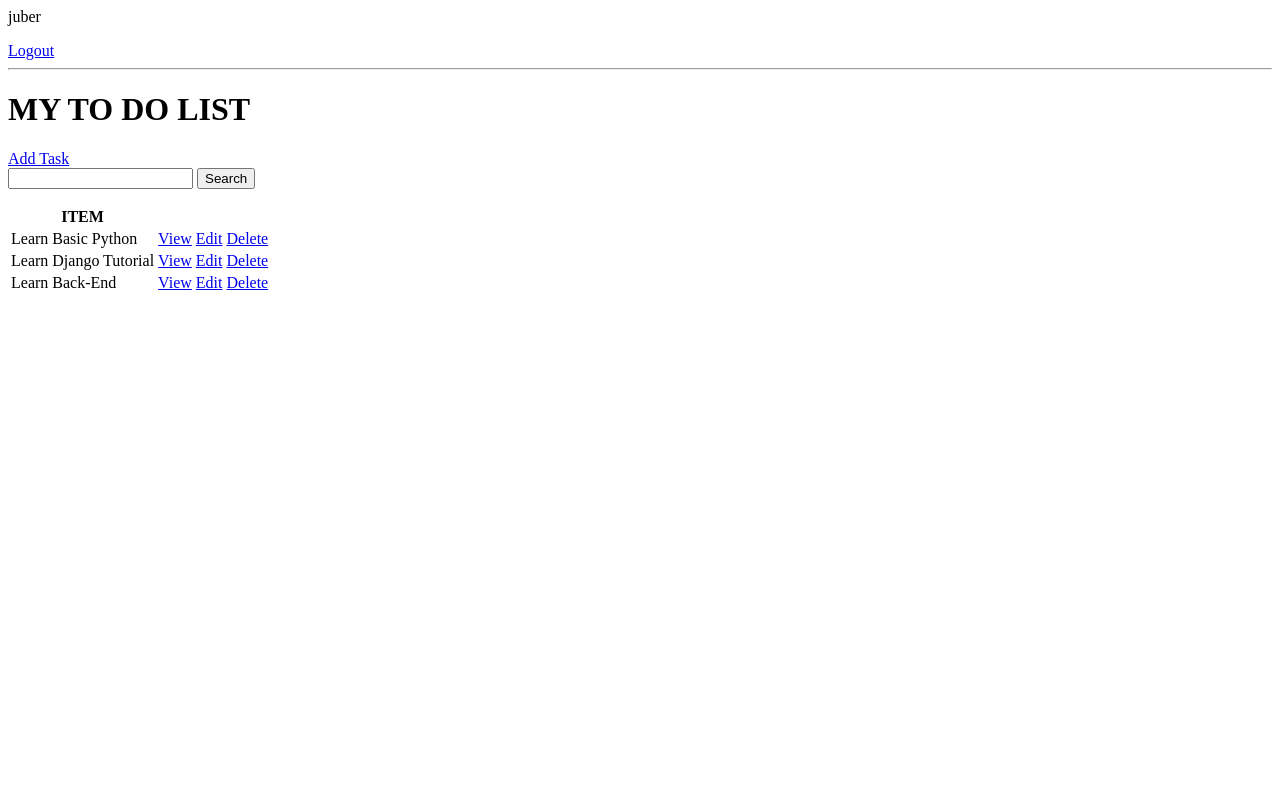
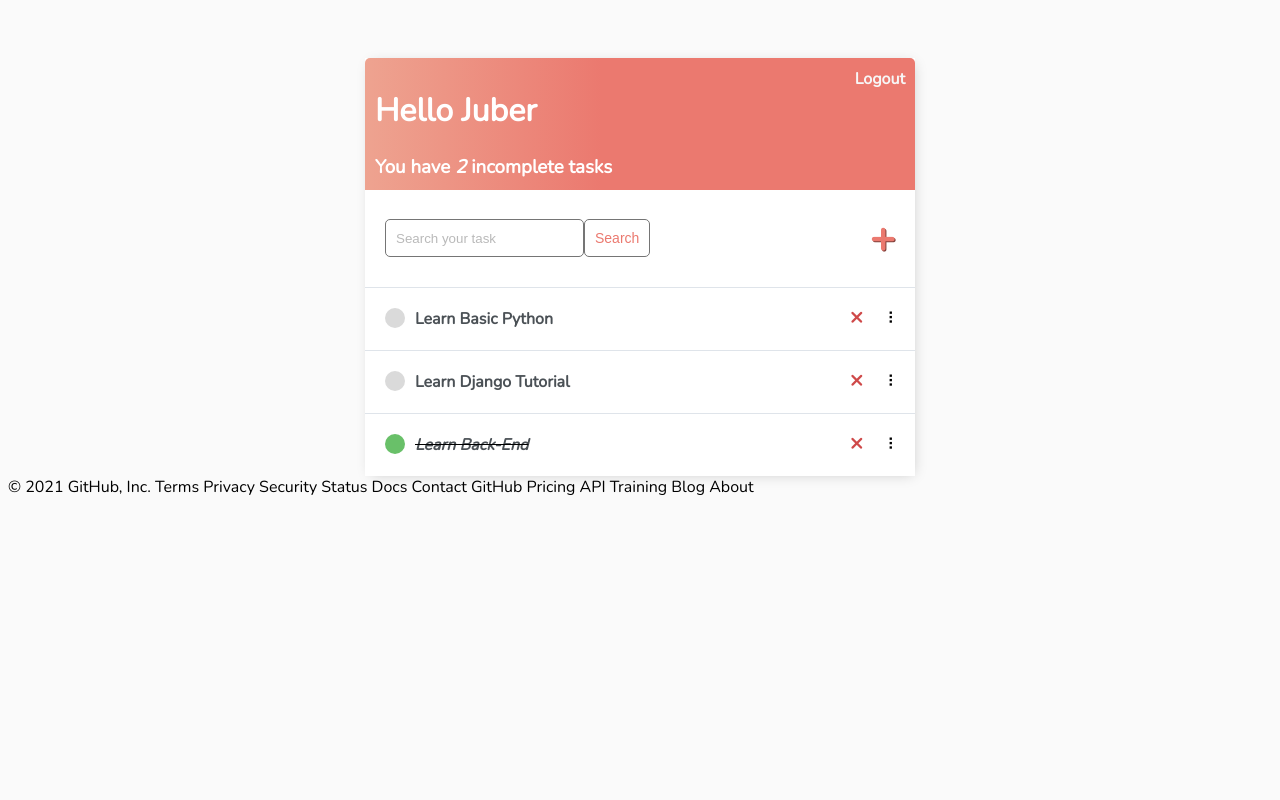
Before and after one commit to sagaraljuber/Django-To-do-list-with-a-user-authentication, a Django app: page / in a window 1280 px wide. Run offline with Django 3.2, Linux system fonts and the light colour scheme; a user stored in the database is signed in; data comes from the database, SQL or seed files in the repository; both versions use the stored data as it was after the commit.

Commit message:
complete code

```diff
--- /dev/null
+++ b/base/templates/base/main.html
@@ -0,0 +1,222 @@
+<!DOCTYPE html>
+<html lang="en">
+
+<head>
+    <meta charset="utf-8">
+    <meta name="description"
+        content="This is to do list implemented using Django by Dennis Ivy who is a full stack web developer.">
+
+    <meta http-equiv="X-UA-Compatible" content="IE=edge">
+    <title>To Do Items</title>
+    <meta name="description" content="">
+    <meta name="viewport" content="width=device-width, initial-scale=1">
+
+    <link rel="preconnect" href="https://fonts.gstatic.com">
+    <link href="https://fonts.googleapis.com/css2?family=Nunito:wght@200&display=swap" rel="stylesheet">
+
+    <style>
+        body {
+            background-color: #FAFAFA;
+            font-family: 'Nunito', sans-serif;
+            padding-top: 50px;
+        }
+
+        h1,
+        h2,
+        h3,
+        h4,
+        h5,
+        h6,
+            {
+            font-family: 'Raleway', sans-serif;
+        }
+
+        a,
+        p {
+            color: #4b5156
+        }
+
+        a {
+            font-weight: 600;
+        }
+
+        .container {
+            max-width: 550px;
+            margin: auto;
+            background-color: #fff;
+            -webkit-box-shadow: 2px 2px 13px -4px rgba(0, 0, 0, 0.21);
+            box-shadow: 2px 2px 13px -4px rgba(0, 0, 0, 0.21);
+        }
+
+        input {
+            outline: none;
+            border: none;
+        }
+
+        .header-bar {
+            display: flex;
+            justify-content: space-between;
+            color: #fff;
+            padding: 10px;
+            border-radius: 5px 5px 0 0;
+            background: linear-gradient(90deg, #EEA390 0%, #EB796F 43%, #EB796F 100%);
+        }
+
+        .header-bar a {
+            color: rgb(247, 247, 247);
+            text-decoration: none;
+        }
+
+        .task-wrapper {
+            display: flex;
+            align-items: center;
+            justify-content: space-between;
+            background-color: #fff;
+            border-top: 1px solid #dfe4ea;
+            overflow: hidden;
+        }
+
+        .task-title {
+            display: flex;
+            padding: 20px;
+        }
+
+        .task-title a {
+            text-decoration: none;
+            color: #4b5156;
+            margin-left: 10px;
+        }
+
+        .task-complete-icon {
+            height: 20px;
+            width: 20px;
+            background-color: rgb(105, 192, 105);
+            border-radius: 50%;
+        }
+
+        .task-incomplete-icon {
+            height: 20px;
+            width: 20px;
+            background-color: rgb(218, 218, 218);
+            border-radius: 50%;
+        }
+
+        .delete-link {
+            text-decoration: none;
+            font-weight: 900;
+            color: #cf4949;
+            font-size: 22px;
+            line-height: 0;
+            padding: 20px 0px;
+        }
+
+        /*Handle Classes*/
+
+        .handle {
+            display: inline-block;
+            padding: 20px 16px;
+            cursor: grab;
+            user-select: none;
+        }
+
+        .handle:after,
+        .handle:before {
+            display: block;
+            content: "";
+        }
+
+        .handle:active,
+        .handle:active:before,
+        .handle:active:after {
+            cursor: grabbing;
+        }
+
+        .dropArea {
+            background-color: #f1f2f6;
+            color: black;
+            border: #ced6e0 1px solid;
+        }
+
+        .selectedTask {
+            opacity: 0.6;
+        }
+
+
+        #add-link {
+            color: #EB796F;
+            text-decoration: none;
+            font-size: 42px;
+            text-shadow: 1px 1px #81413b;
+        }
+
+        #search-add-wrapper {
+            display: flex;
+            justify-content: space-between;
+            align-items: center;
+            padding: 20px;
+        }
+
+        @media screen and (max-width:320px) {
+            #search-add-wrapper {
+                padding: 10px;
+            }
+        }
+
+        input[type=text],
+        input[type=password],
+        textarea {
+            border: 1px solid #757575;
+            border-radius: 5px;
+            padding: 10px;
+            width: 90%;
+        }
+
+        label {
+            padding-top: 10px !important;
+            display: block;
+        }
+
+        ::placeholder {
+            font-weight: 300;
+            opacity: 0.5;
+        }
+
+        .button {
+            border: 1px solid #757575;
+            background-color: #FFF;
+            color: #EB796F;
+            padding: 10px;
+            font-size: 14px;
+            border-radius: 5px;
+            cursor: pointer;
+            text-decoration: none;
+        }
+
+        .card-body {
+            padding: 20px;
+        }
+    </style>
+</head>
+
+<body>
+
+    <div class="container">
+        {% block content %} {% endblock content %}
+    </div>
+
+</body>
+
+
+</html>
+© 2021 GitHub, Inc.
+Terms
+Privacy
+Security
+Status
+Docs
+Contact GitHub
+Pricing
+API
+Training
+Blog
+About
--- a/base/templates/base/task_list.html
+++ b/base/templates/base/task_list.html
@@ -1,38 +1,84 @@
+{% extends 'base/main.html' %} {% block content %}
 
-{% if request.user.is_authenticated %}
-    <p>{{request.user}}</p>
-    <a href ="{% url 'logout' %}">Logout</a> </a>
-{% else %}
-    <a href ="{% url 'login' %}">Login</a> </a>
-{% endif %}
+<script src="https://cdn.jsdelivr.net/npm/sortablejs@latest/Sortable.min.js"></script>
+<div class="header-bar">
+    <div>
+        <h1>Hello {{request.user|title}}</h1>
+        <h3 style="margin:0">You have <i>{{count}}</i> incomplete task{{ count|pluralize:"s" }}</h3>
+    </div>
+
+    {% if request.user.is_authenticated %}
+    <a href="{% url 'logout' %}">Logout</a> {% else %}
+    <a href="{% url 'login' %}">Login</a> {% endif %}
+</div>
 
 
-<hr>
-<h1> MY TO DO LIST {{color}}</h1>
+<div id="search-add-wrapper">
+    <form method="GET" style="display: flex;">
+        <input type='text' name='search-area' placeholder="Search your task" value="{{search_input}}">
+        <input class="button" type="submit" value='Search'>
+    </form>
+    {% if tasks|length > 0 %}
+    <a id="add-link" href="{% url 'task-create' %}">&#x2b;</a>
+    {% endif %}
+</div>
 
 
-<a href="{% url 'task-create' %}">Add Task</a>
+<!-- Hidden form. Form submits new item positions -->
+<form style="display: none;" id="reorderForm" method="post" action="{% url 'task-reorder' %}">
+    {% csrf_token %}
+    <input type="hidden" id="positionInput" name="position">
+</form>
 
-<form method="GET">
-    <input type='text' name='search-area' value="{{search_input}}">
-    <input type="submit" value="Search">
-</form>
-<table>
-    <tr>
-        <th>ITEM</th>
-        <th></th>
-        <th></th>
 
-    </tr>
+<div id="tasklist" class="task-items-wrapper">
     {% for task in tasks %}
-    <tr>
-        <td>{{task.title}}</td>
-        <td><a href="{% url 'task' task.id %}" >View</a></td>
-        <td><a href="{% url 'task-update' task.id %}" >Edit</a></td>
-        <td><a href="{% url 'task-delete' task.id %}" >Delete</a></td>
-    </tr>
+    <div class="task-wrapper" data-position="{{task.pk}}">
+        <div class="task-title">
+            {% if task.complete %}
+            <div class="task-complete-icon"></div>
+            <i><s><a href="{% url 'task-update' task.id %}">{{task}}</a></s></i> {% else %}
+            <div class="task-incomplete-icon"></div>
+            <a href="{% url 'task-update' task.id %}">{{task}}</a> {% endif %}
+        </div>
+        <div class="task-controls">
+            <a class="delete-link" href="{% url 'task-delete' task.id %}">&#215;</a>
+            <span class="handle">&nbsp;&#10247;</span>
+        </div>
+    </div>
+
     {% empty %}
-        <h3>NO ITEMS IN LIST</h3>
+    <div style="text-align: center; padding-bottom: 10px; line-height: 1em;">
+        <h3>No new tasks are created.</h3>
+        <h3>Create a <a style="text-decoration: none; color: #e53935;" href="{% url 'task-create' %}">New task</a> ! </h3>
+    </div>
     {% endfor %}
+</div>
 
-</table>
+<script>
+    var taskList = document.getElementById("tasklist");
+    var reorderForm = document.getElementById("reorderForm");
+    var positionInput = document.getElementById("positionInput");
+
+    let sortable = Sortable.create(taskList, {
+        handle: '.handle',
+        ghostClass: 'dropArea',
+        chosenClass: 'selectedTask',
+
+    });
+
+    function reordering() {
+        const rows = document.getElementsByClassName("task-wrapper");
+        let pos = [];
+        for (let row of rows) {
+            pos.push(row.dataset.position);
+        }
+        console.log(pos.join(","))
+        positionInput.value = pos.join(',');
+        reorderForm.submit();
+    }
+
+    document.ondrop = reordering
+</script>
+
+{% endblock content %}
--- a/base/urls.py
+++ b/base/urls.py
@@ -1,16 +1,16 @@
 from django.urls import path
-from .views import TaskList, TaskDetail, TaskCreate, TaskUpdate,  DeleteView, CustomLoginView, RegisterPage
+from .views import TaskList, TaskDetail, TaskCreate, TaskUpdate, DeleteView, CustomLoginView, RegisterPage, TaskReorder
 from django.contrib.auth.views import LogoutView
-
 
 urlpatterns = [
     path('login/', CustomLoginView.as_view(), name='login'),
-    path('logout/', LogoutView.as_view(next_page="login"), name='logout'),
+    path('logout/', LogoutView.as_view(next_page='login'), name='logout'),
     path('register/', RegisterPage.as_view(), name='register'),
+
     path('', TaskList.as_view(), name='tasks'),
     path('task/<int:pk>/', TaskDetail.as_view(), name='task'),
     path('task-create/', TaskCreate.as_view(), name='task-create'),
-   path('task-update/<int:pk>/', TaskUpdate.as_view(), name='task-update'),
-   path('task-delete/<int:pk>/', DeleteView.as_view(), name='task-delete'),
-
+    path('task-update/<int:pk>/', TaskUpdate.as_view(), name='task-update'),
+    path('task-delete/<int:pk>/', DeleteView.as_view(), name='task-delete'),
+    path('task-reorder/', TaskReorder.as_view(), name='task-reorder'),
 ]
--- a/base/views.py
+++ b/base/views.py
@@ -1,27 +1,31 @@
-from typing import List
-from django.contrib.auth.models import User
-from django.shortcuts import redirect, render
-from django .views.generic.list import ListView
-from django .views.generic.detail import DetailView
-from django .views.generic.edit import CreateView, UpdateView, DeleteView, FormView
-from django.contrib.auth.views import LoginView
-from django.contrib.auth.views import LogoutView
+from django.shortcuts import render, redirect
+from django.views.generic.list import ListView
+from django.views.generic.detail import DetailView
+from django.views.generic.edit import CreateView, UpdateView, DeleteView, FormView
 from django.urls import reverse_lazy
 
+from django.contrib.auth.views import LoginView
 from django.contrib.auth.mixins import LoginRequiredMixin
 from django.contrib.auth.forms import UserCreationForm
 from django.contrib.auth import login
 
+# Imports for Reordering Feature
+from django.views import View
+from django.shortcuts import redirect
+from django.db import transaction
+
 from .models import Task
+from .forms import PositionForm
 
 
 class CustomLoginView(LoginView):
-    template_name = "base/login.html"
-    fields = "__all__"
+    template_name = 'base/login.html'
+    fields = '__all__'
     redirect_authenticated_user = True
 
     def get_success_url(self):
         return reverse_lazy('tasks')
+
 
 class RegisterPage(FormView):
     template_name = 'base/register.html'
@@ -35,16 +39,10 @@ class RegisterPage(FormView):
             login(self.request, user)
         return super(RegisterPage, self).form_valid(form)
 
-    def get(self,  *args, **kwargs):
+    def get(self, *args, **kwargs):
         if self.request.user.is_authenticated:
             return redirect('tasks')
-
         return super(RegisterPage, self).get(*args, **kwargs)
-
-
-
-
-
 
 
 class TaskList(LoginRequiredMixin, ListView):
@@ -58,11 +56,12 @@ class TaskList(LoginRequiredMixin, ListView):
 
         search_input = self.request.GET.get('search-area') or ''
         if search_input:
-            context['tasks'] = context['tasks'].filter(title__icontains=search_input)
-        return context
+            context['tasks'] = context['tasks'].filter(
+                title__contains=search_input)
 
         context['search_input'] = search_input
 
+        return context
 
 
 class TaskDetail(LoginRequiredMixin, DetailView):
@@ -70,28 +69,39 @@ class TaskDetail(LoginRequiredMixin, DetailView):
     context_object_name = 'task'
     template_name = 'base/task.html'
 
+
 class TaskCreate(LoginRequiredMixin, CreateView):
     model = Task
     fields = ['title', 'description', 'complete']
     success_url = reverse_lazy('tasks')
-    template_name ="base/task_form.html"
 
-    def form_invalid(self, form):
+    def form_valid(self, form):
         form.instance.user = self.request.user
         return super(TaskCreate, self).form_valid(form)
 
 
-
-
-
-
-
 class TaskUpdate(LoginRequiredMixin, UpdateView):
     model = Task
-    fields = '__all__'
+    fields = ['title', 'description', 'complete']
     success_url = reverse_lazy('tasks')
+
 
 class DeleteView(LoginRequiredMixin, DeleteView):
     model = Task
     context_object_name = 'task'
     success_url = reverse_lazy('tasks')
+    def get_queryset(self):
+        owner = self.request.user
+        return self.model.objects.filter(user=owner)
+
+class TaskReorder(View):
+    def post(self, request):
+        form = PositionForm(request.POST)
+
+        if form.is_valid():
+            positionList = form.cleaned_data["position"].split(',')
+
+            with transaction.atomic():
+                self.request.user.set_task_order(positionList)
+
+        return redirect(reverse_lazy('tasks'))
```
Also changed, not shown: base/forms.py (added, +7 -0 lines), base/templates/base/login.html (+18 -7 lines), base/templates/base/register.html (+23 -7 lines), base/templates/base/task_confirm_delete.html (+18 -6 lines), base/templates/base/task_form.html (+16 -7 lines), db.sqlite3.
